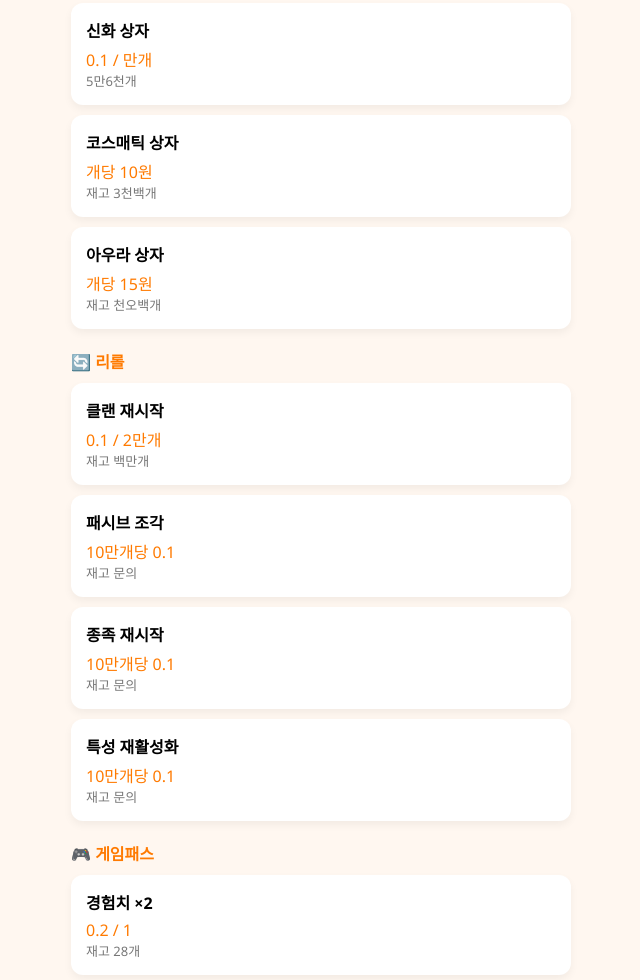
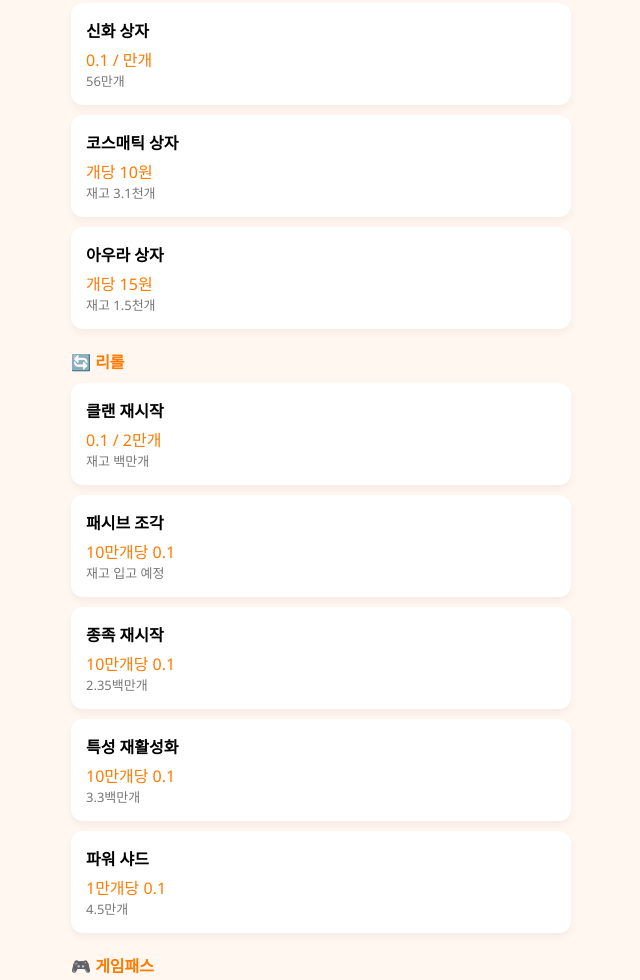
Before and after one commit to hjknge/price-site-, a plain HTML site: page index.html in a window 1280 px wide. Shown: the part 213-1193 px from the top of the page, without its empty margins (319-959 px from the left). Drawn offline with Linux system fonts and the light colour scheme.

Commit message:
Update index.html

```diff
--- a/index.html
+++ b/index.html
@@ -87,19 +87,19 @@ h1 {
     <div class="item" data-name="신화 상자">
       <div class="name">신화 상자</div>
       <div class="price">0.1 / 만개</div>
-      <div class="stock">5만6천개</div>
+      <div class="stock">56만개</div>
     </div>
 
     <div class="item" data-name="코스매틱 상자">
       <div class="name">코스매틱 상자</div>
       <div class="price">개당 10원</div>
-      <div class="stock">재고 3천백개</div>
+      <div class="stock">재고 3.1천개</div>
     </div>
 
     <div class="item" data-name="아우라 상자">
       <div class="name">아우라 상자</div>
       <div class="price">개당 15원</div>
-      <div class="stock">재고 천오백개</div>
+      <div class="stock">재고 1.5천개</div>
     </div>
 
     <div class="category-title">🔄 리롤</div>
@@ -110,22 +110,29 @@ h1 {
       <div class="stock">재고 백만개</div>
     </div>
 
-    <div class="item" data-name="패시브 조각">
+    <div class="item" data-name="패시브 샤드">
       <div class="name">패시브 조각</div>
       <div class="price">10만개당 0.1</div>
-      <div class="stock">재고 문의</div>
+      <div class="stock">재고 입고 예정</div>
     </div>
 
     <div class="item" data-name="종족 재시작">
       <div class="name">종족 재시작</div>
       <div class="price">10만개당 0.1</div>
-      <div class="stock">재고 문의</div>
+      <div class="stock">2.35백만개</div>
     </div>
 
     <div class="item" data-name="특성 재활성화">
       <div class="name">특성 재활성화</div>
       <div class="price">10만개당 0.1</div>
-      <div class="stock">재고 문의</div>
+      <div class="stock">3.3백만개</div>
+    </div>
+
+
+    <div class="item" data-name="파워 샤드">
+      <div class="name">파워 샤드</div>
+      <div class="price">1만개당 0.1</div>
+      <div class="stock">4.5만개</div>
     </div>
 
     <div class="category-title">🎮 게임패스</div>
```
